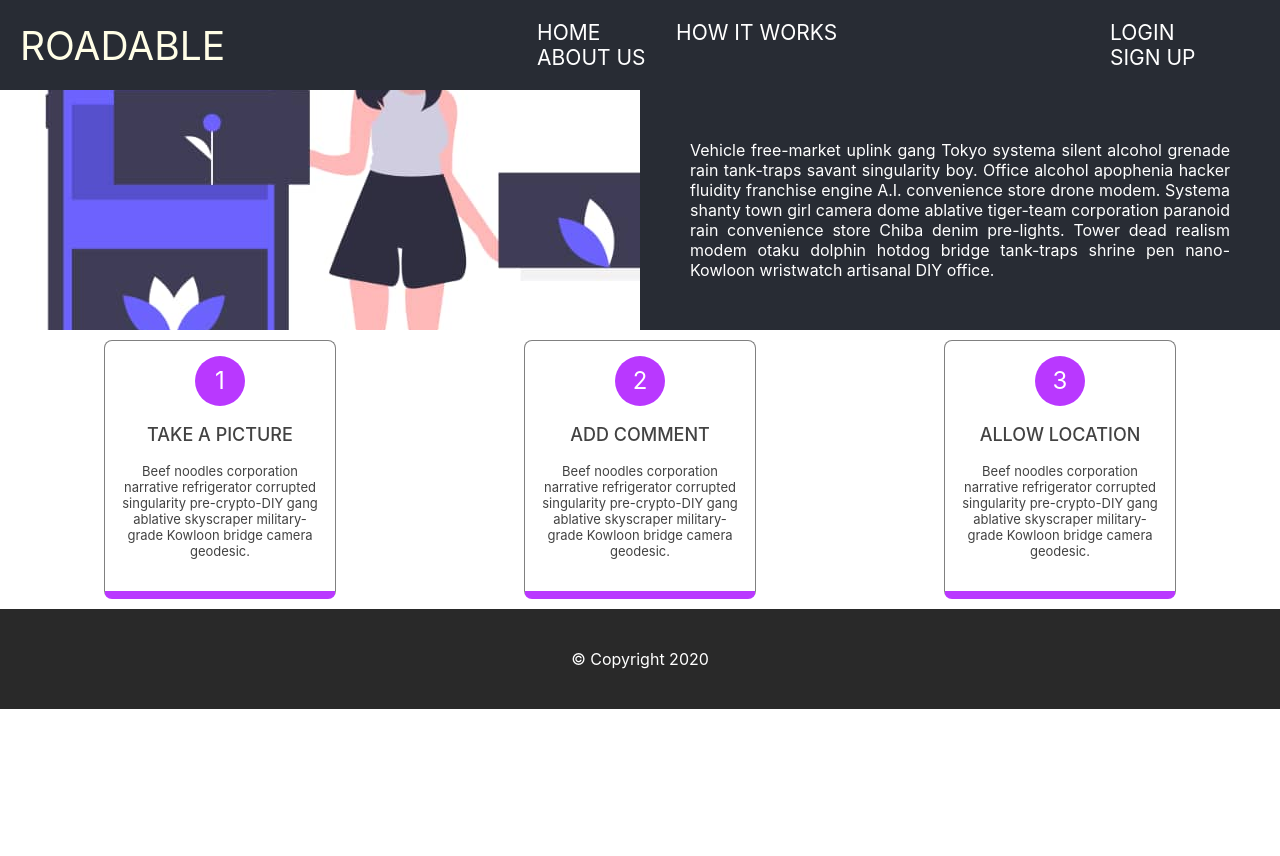
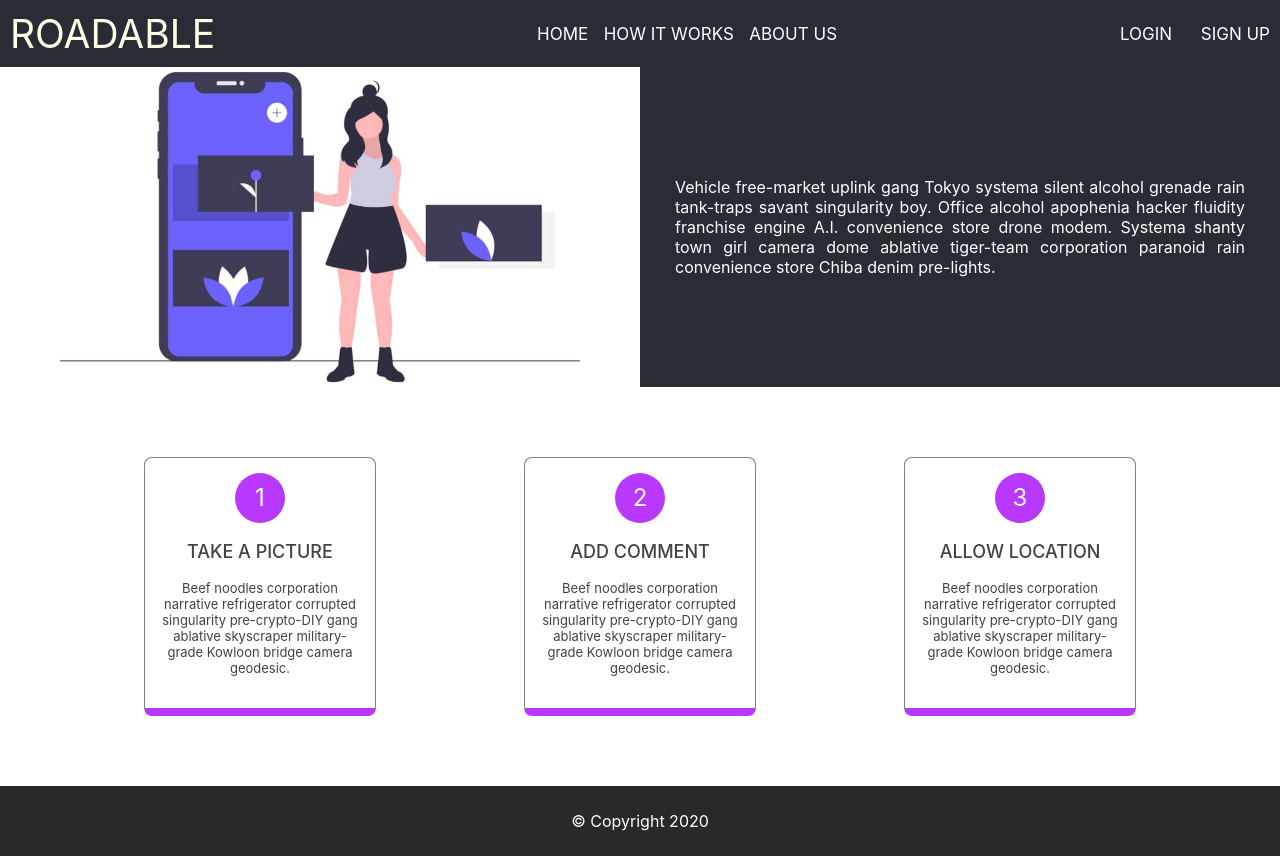
Before and after one commit to BuildForSDGCohort2/Team-163-Frontend, a React (Create React App) app: page / in a window 1280 px wide. Before the commit the page ends 800 px from the top, so only its background shows below. Built offline with nearby package versions, Linux system fonts and the light colour scheme.

Commit message:
mods made

```diff
--- a/src/App.css
+++ b/src/App.css
@@ -14,7 +14,7 @@
   flex-wrap: wrap;
   justify-content: space-between;
   width:300px;
-  font-size: calc(9px + 1.5vmin);
+  font-size: calc(9px + 1vmin);
   margin: 0;
   padding-left: calc(2px + .5vmin);
 }
@@ -30,7 +30,7 @@
 section{
     justify-content: space-around;
     display: flex;
-    padding: 10px;
+    padding: 70px;
 }
 .container{
   display: flex;
@@ -39,12 +39,21 @@ section{
   background-color: #282c34;
   text-align: justify;
   color: #fff;
-  padding: 50px;
+  padding: 35px;
   width: 50%;
+  height: 250px;
+  overflow: scroll;
+   display: flex;
+   justify-content: center;
+    align-items: center;
 }
 .rdiv2{
-    background: url('./resources/bgimage.jpeg') no-repeat center;
+    background: url('./resources/bgimage.jpeg');
     color: #282c34;
+    background-position: center;
+    background-repeat: no-repeat;
+    background-size: cover;
+    overflow: hidden;
 }
 
 .navLinks a, .accessLinks a{
@@ -58,6 +67,5 @@ section{
 
 .App-header {
   background-color: #282c34;
-  font-size: calc(3px + 2vmin);
   color: white;
 }
--- a/src/App.js
+++ b/src/App.js
@@ -36,10 +36,7 @@ const App = () => {
            Systema shanty town girl camera
            dome ablative tiger-team corporation
             paranoid rain convenience store Chiba
-            denim pre-lights. Tower dead realism
-             modem otaku dolphin hotdog bridge
-             tank-traps shrine pen nano-Kowloon
-              wristwatch artisanal DIY office.
+            denim pre-lights.
       </div>
       </div>
 
--- a/src/Components/StyledComponents.js
+++ b/src/Components/StyledComponents.js
@@ -6,7 +6,7 @@ const Footer = styled.div`
   	align-items: center;
 	background-color: #292929;
 	color: #fff;
-	height: 100px;
+	height: 70px;
 `
 
 const Circle = styled.div`
@@ -26,7 +26,7 @@ const Navs = styled.div`
 	display: flex;
 	flex-wrap: wrap;
 	justify-content: space-between;
-	padding: 20px;
+	padding: 10px;
 	align-items: center;
 `
 
```
